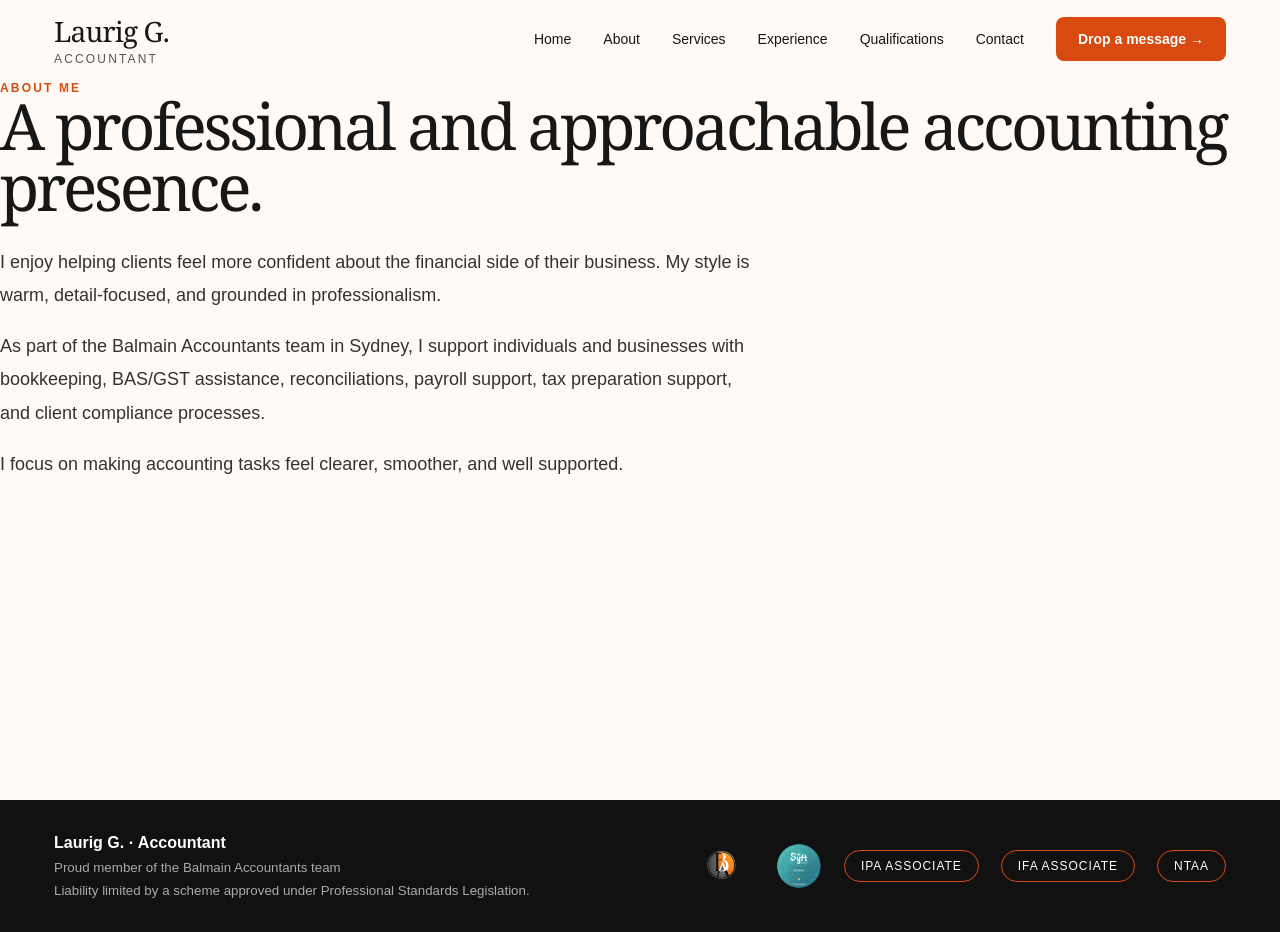
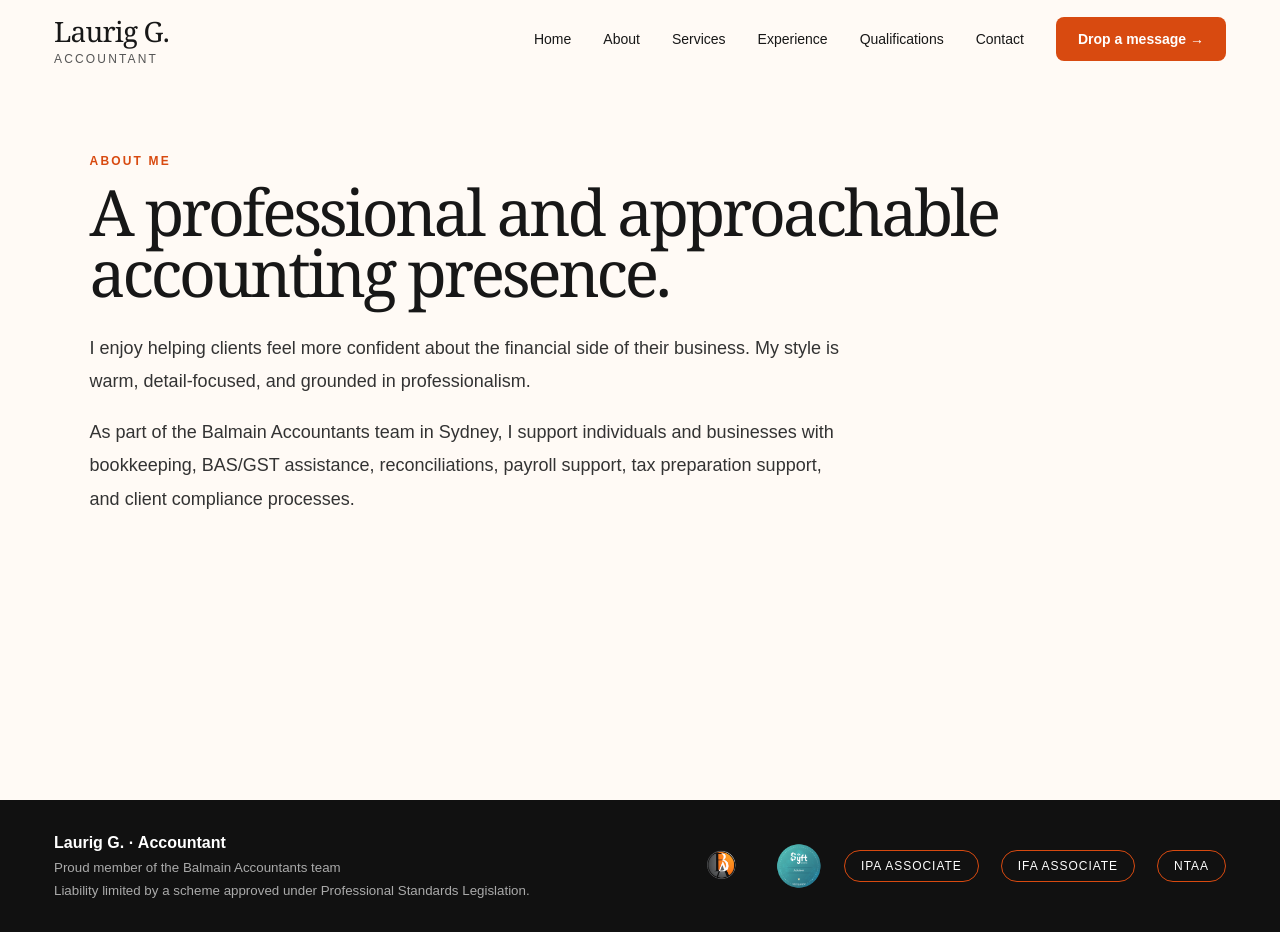
Before and after one commit to LaurigaccAU/laurig-website, a Next.js app: page /about in a window 1280 px wide. Built offline with nearby package versions, Linux system fonts and the light colour scheme.

Commit message:
Update page.js

```diff
--- a/app/about/page.js
+++ b/app/about/page.js
@@ -3,22 +3,21 @@ import SiteShell from '../../components/SiteShell'
 export default function AboutPage() {
   return (
     <SiteShell>
-      <div className="page-content">
-        <span className="kicker">About Me</span>
+      <section className="section">
+        <p className="kicker">About me</p>
         <h1 className="title">A professional and approachable accounting presence.</h1>
+
         <p className="text">
           I enjoy helping clients feel more confident about the financial side of their business.
           My style is warm, detail-focused, and grounded in professionalism.
         </p>
+
         <p className="text">
-          As part of the Balmain Accountants team in Sydney, I support individuals and businesses
-          with bookkeeping, BAS/GST assistance, reconciliations, payroll support, tax preparation support,
-          and client compliance processes.
+          As part of the Balmain Accountants team in Sydney, I support individuals and businesses with
+          bookkeeping, BAS/GST assistance, reconciliations, payroll support, tax preparation support, and
+          client compliance processes.
         </p>
-        <p className="text">
-          I focus on making accounting tasks feel clearer, smoother, and well supported.
-        </p>
-      </div>
+      </section>
     </SiteShell>
   )
 }
```
